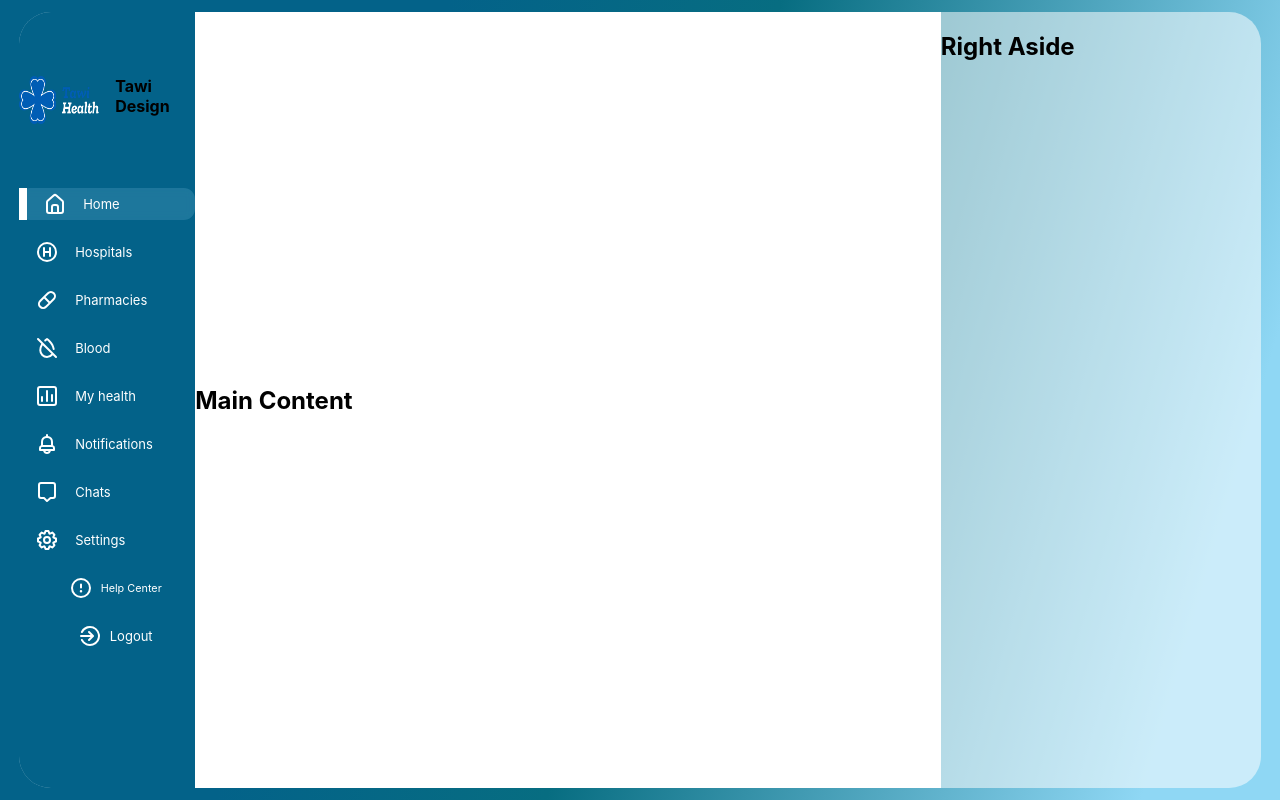
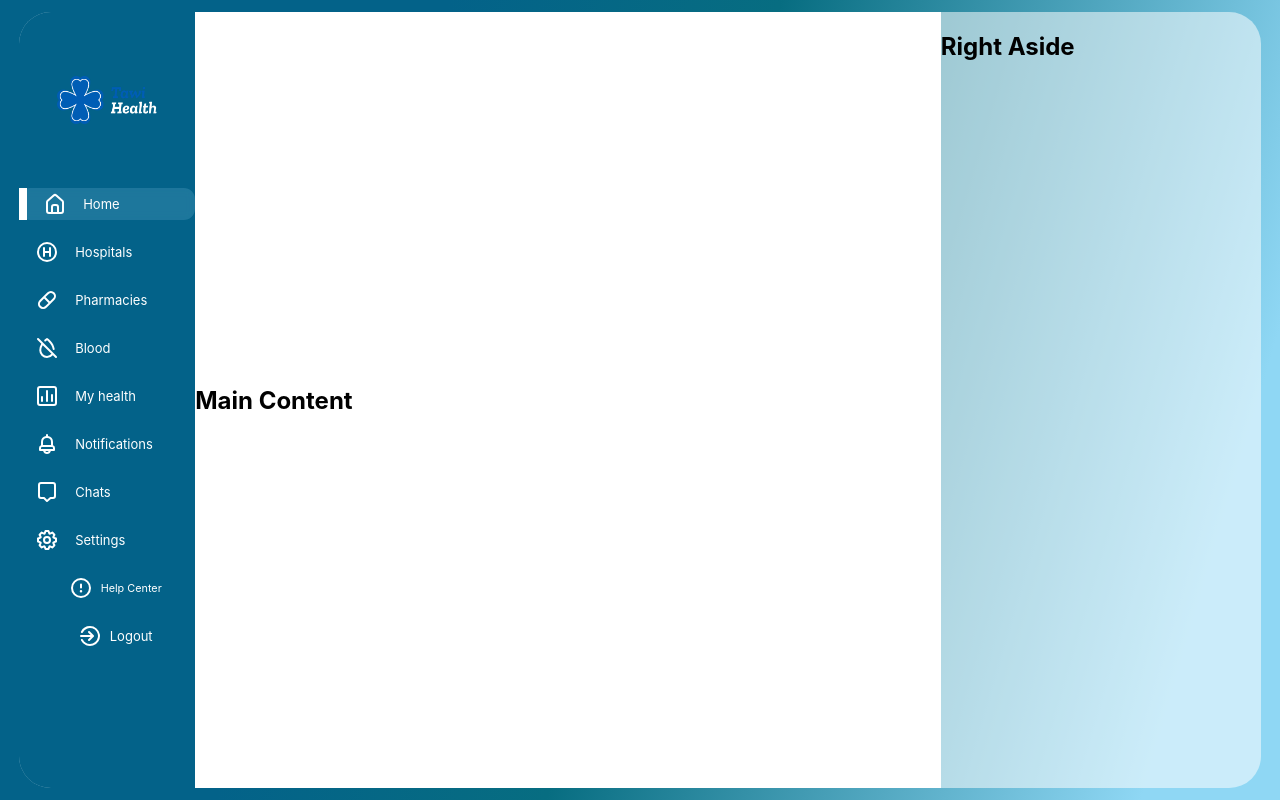
Before and after one commit to CollyneJumah/react-dashboard, a React (Create React App) app: page / in a window 1280 px wide. Built offline with nearby package versions, Linux system fonts and the light colour scheme.

Commit message:
Modified Sidebar

```diff
--- a/src/components/Sidebar/index.jsx
+++ b/src/components/Sidebar/index.jsx
@@ -10,8 +10,8 @@ const Sidebar = ()=>{
     return (
         <div className='sidebar'>
             <div className="logo">
-                <img src={Logo} alt="logo" width={120} />
-                <span>Tawi Design</span>
+                <img src={Logo} alt="logo" />
+                {/* <span>Tawi Design</span> */}
             </div>
             <div className="menus">
                {
--- a/src/components/Sidebar/sidebar.css
+++ b/src/components/Sidebar/sidebar.css
@@ -15,8 +15,10 @@
     /* height: 4%; */
 }
 .logo>img{
-    width: 5rem;
-    height: 3rem;
+    width: 100px;
+    height: auto;
+    display: block;
+    margin: 0 auto;
 }
 
 /* menus  style*/
```
